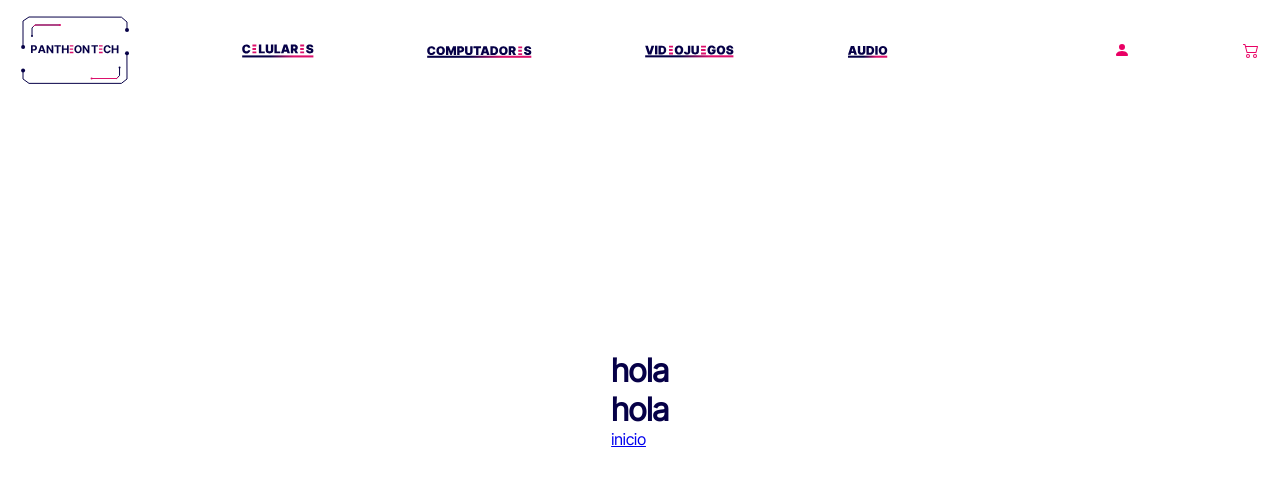
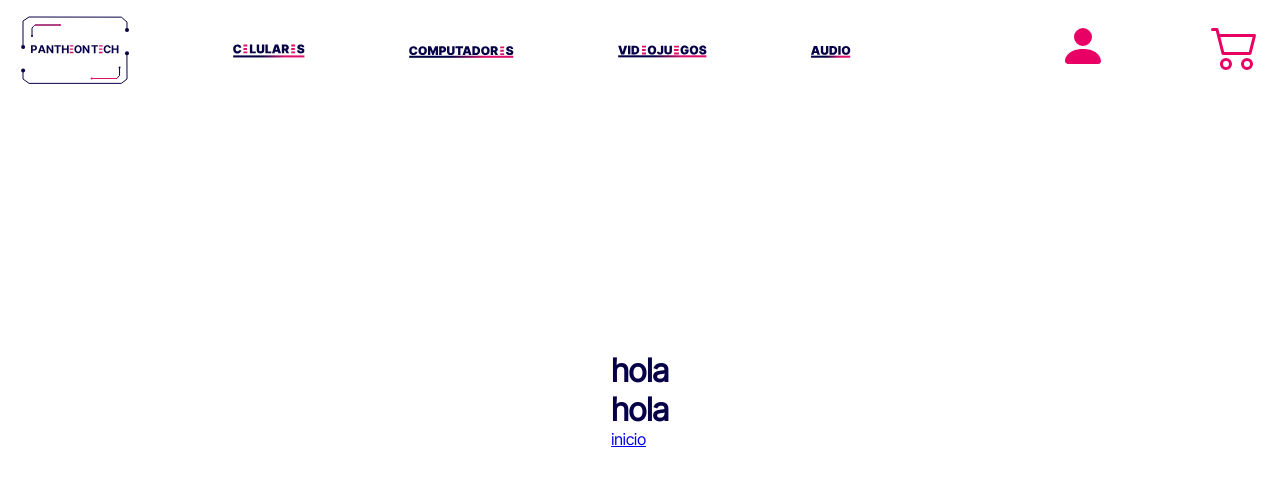
Before and after one commit to objetive218/Pantheon-Tech, a React (Vite) app: page / in a window 1280 px wide. Shown: the top 486 px of the page. Built offline with nearby package versions, Linux system fonts and the light colour scheme.

Commit message:
iconos estilo

```diff
--- a/src/css/NavBar.module.css
+++ b/src/css/NavBar.module.css
@@ -22,31 +22,28 @@
 }
 
 .content-header header ul {
-
   font-weight: 600;
-    color: #E90064;
+  color: #e90064;
   display: flex;
   list-style: none;
 }
 .content-header header nav ul li a {
   text-align: none;
-    color: #E90064;
+  color: #e90064;
   margin: 0 15px;
   padding: 3px;
-    transition: .5s;
+  transition: 0.5s;
   text-decoration: none;
 }
 .content-header header nav ul li a:hover {
   color: #060047;
 }
 
-.content-header header nav img {
-
+.logo {
+  color: #e90064;
+  font-size: 3rem;
 }
-.logo{
-    color: #E90064;
-
+.carrito {
+  color: #e90064;
+  font-size: 3rem;
 }
-.carrito{
-    color:#E90064;
-}
```
Lines whose indentation alone changed are shown as unchanged.
